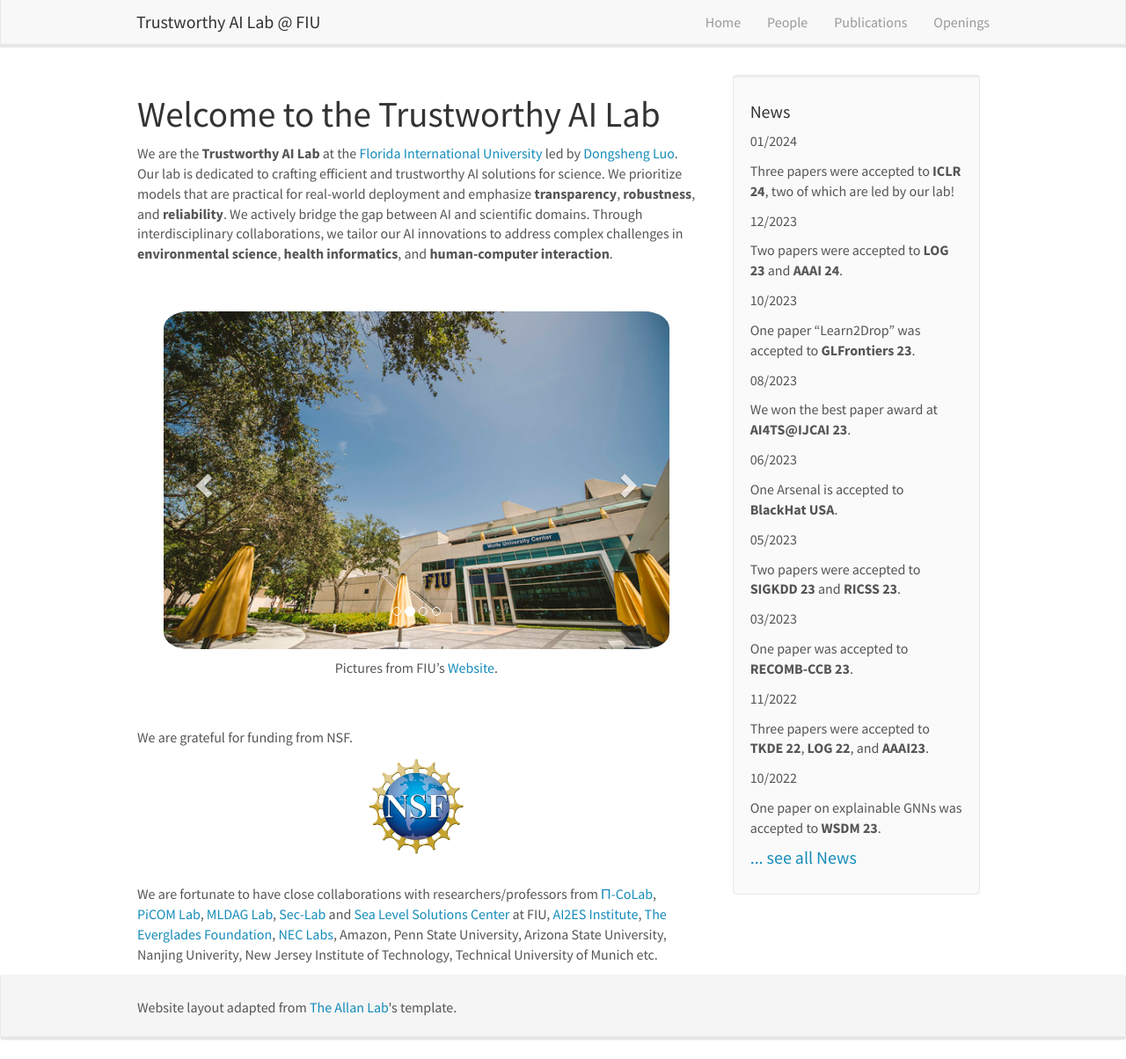
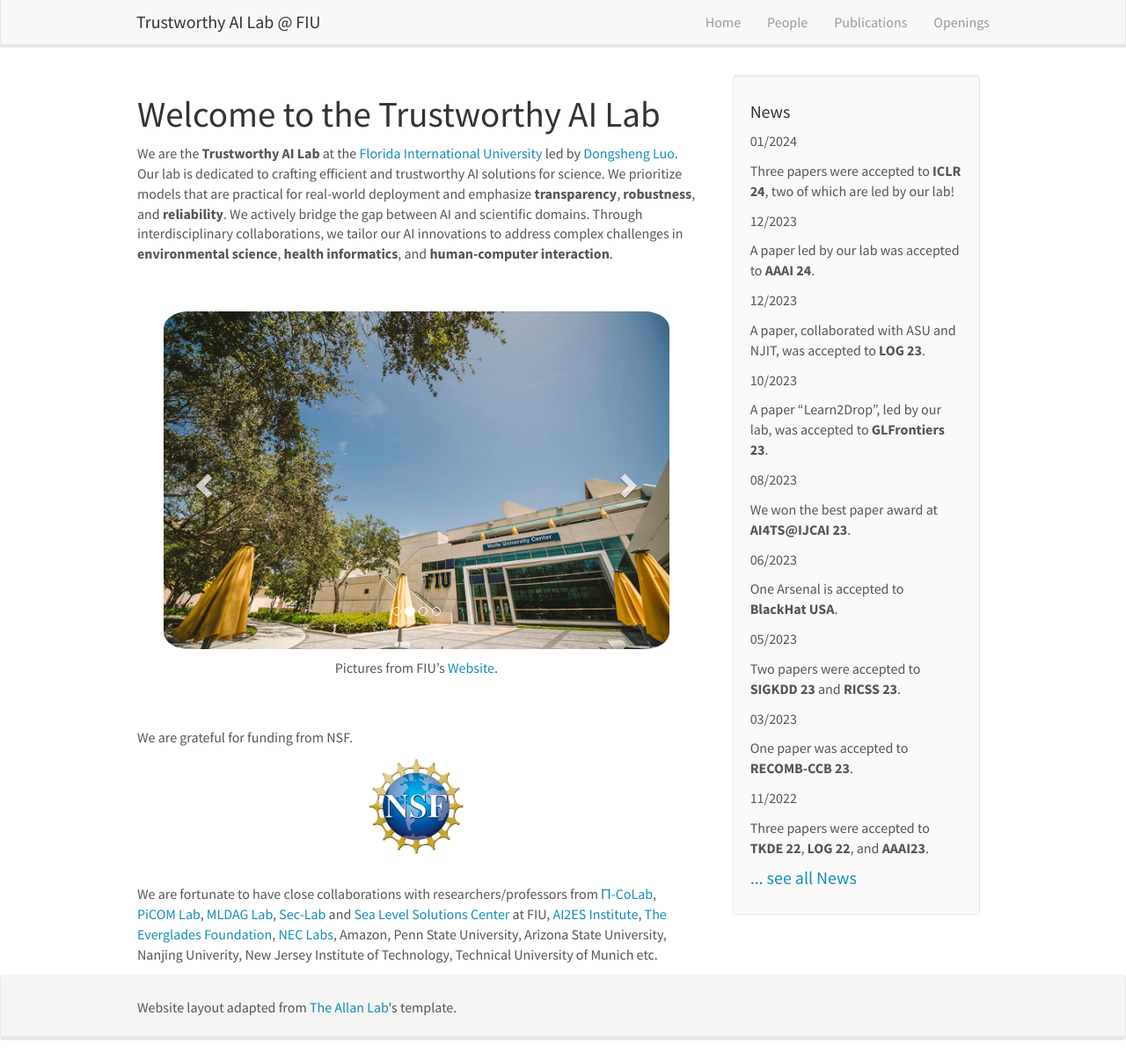
Before and after one commit to trustai4s-lab/trustai4s-lab.github.io, a Jekyll site: the page built from _pages/home.md, in a window 1280 px wide and 1204 px high. Shown: the whole window at 88% size. Built offline with Jekyll 4.4.1, drawn with Linux system fonts in a browser that asks for light colours; nearby versions of some CDN libraries.

Commit message:
Update news.yml

```diff
--- a/_data/news.yml
+++ b/_data/news.yml
@@ -2,10 +2,14 @@
   headline: Three papers were accepted to **ICLR 24**, two of which are led by our lab!
 
 - date: 12/2023
-  headline: Two papers were accepted to **LOG 23** and **AAAI 24**.
+  headline: A paper led by our lab was accepted to **AAAI 24**.
+
+- date: 12/2023
+  headline: A paper, collaborated with ASU and NJIT, was accepted to **LOG 23**.
+
 
 - date: 10/2023
-  headline: One paper "Learn2Drop" was accepted to **GLFrontiers 23**.
+  headline: A paper "Learn2Drop", led by our lab,  was accepted to **GLFrontiers 23**.
 
 - date: 08/2023
   headline: We won the best paper award at **AI4TS@IJCAI 23**.
```
